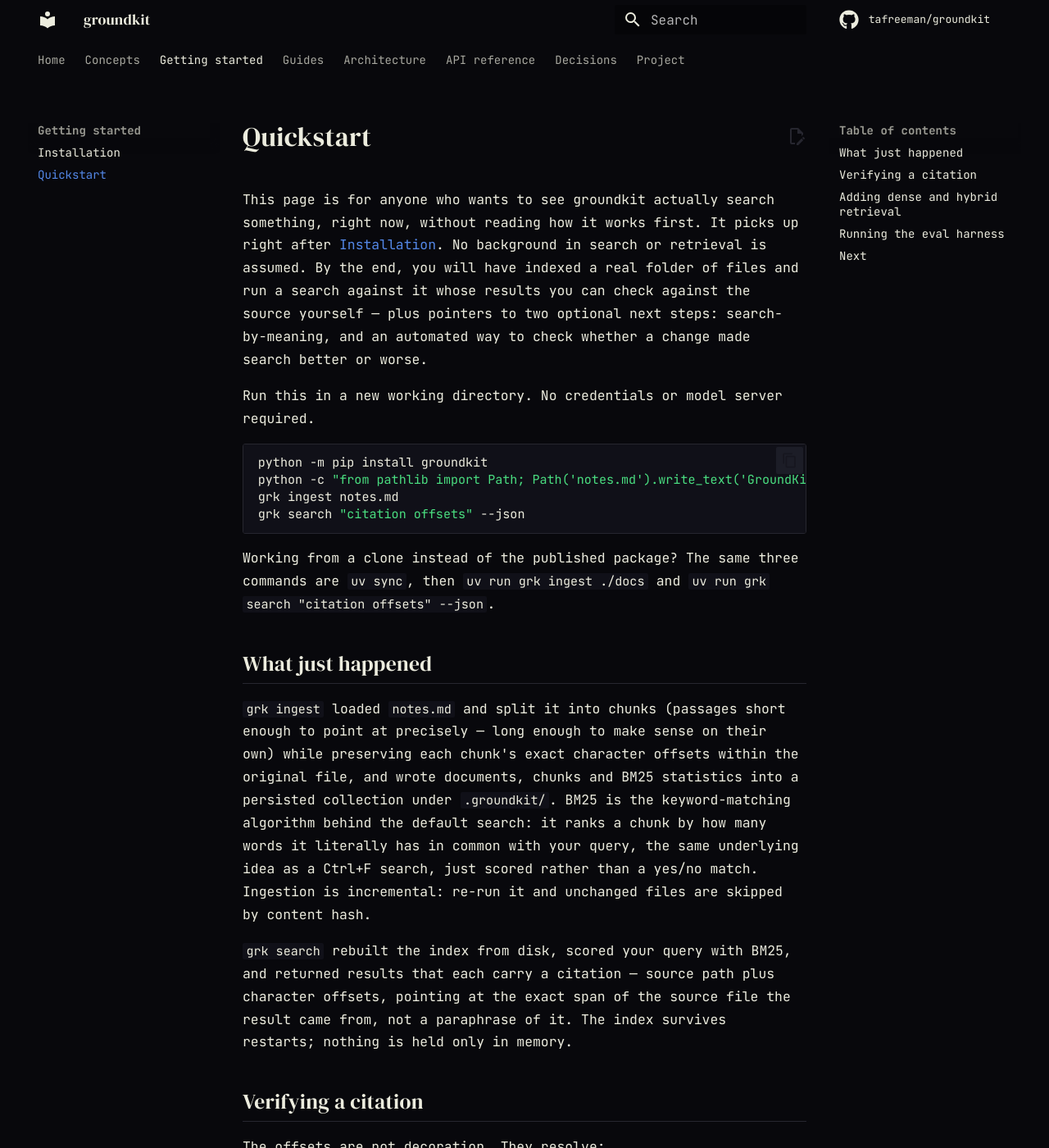
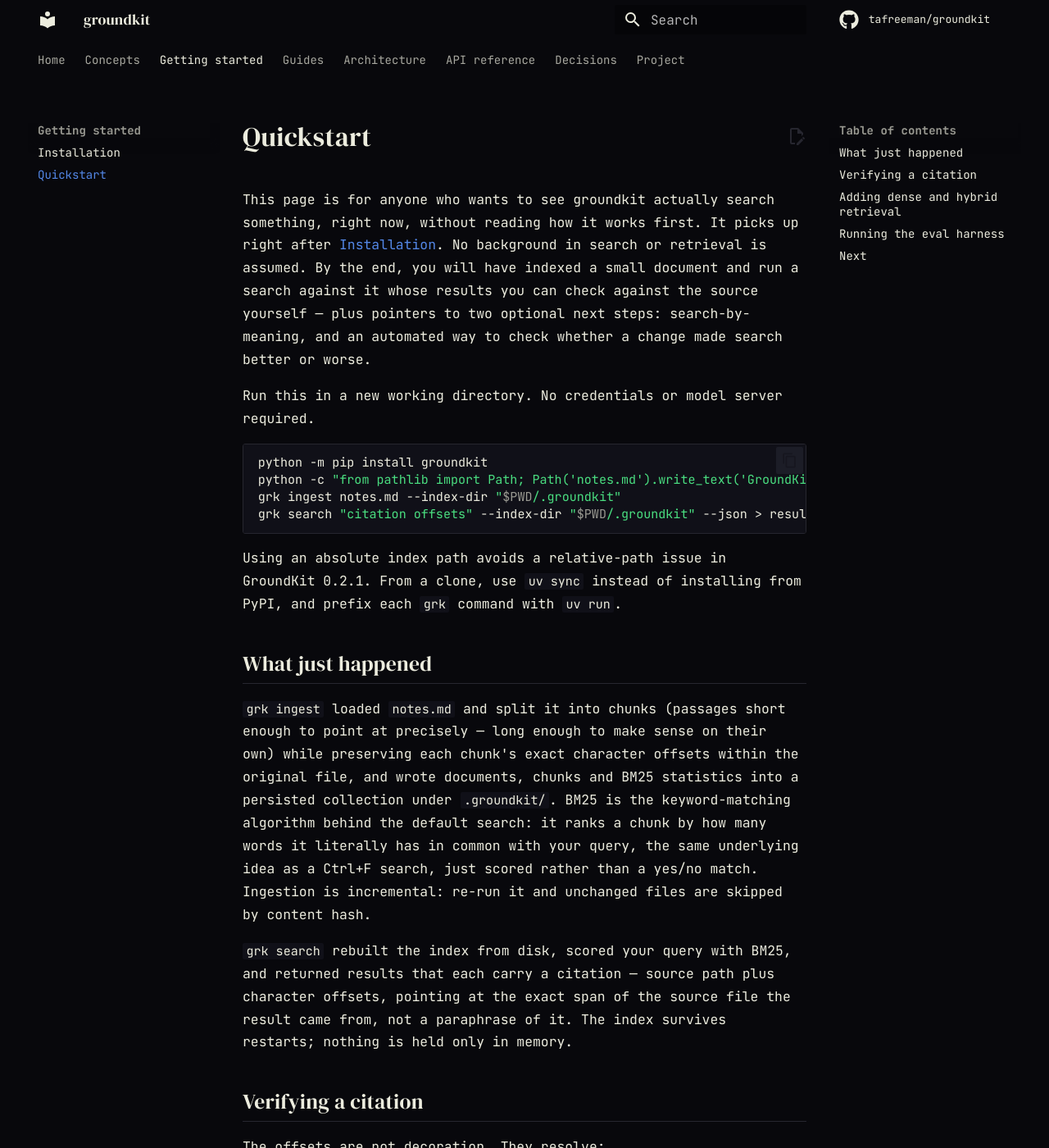
Before and after one commit to tafreeman/groundkit, an MkDocs documentation site: the page built from docs/getting-started/quickstart.md, in a window 1280 px wide and 1400 px high. Shown: the whole window at 82% size. Built offline with MkDocs 1.6.1 and Material for MkDocs 9.7.7, drawn with Linux system fonts in a browser that asks for light colours; comment, search, counter and statistics services are not loaded; some of the changed text lies outside the part shown.

Commit message:
docs: verify quickstart against published GroundKit 0.2.1

````diff
--- a/docs/getting-started/quickstart.md
+++ b/docs/getting-started/quickstart.md
@@ -3,7 +3,7 @@
 This page is for anyone who wants to see groundkit actually search something,
 right now, without reading how it works first. It picks up right after
 [Installation](installation.md). No background in search or retrieval is
-assumed. By the end, you will have indexed a real folder of files and run a
+assumed. By the end, you will have indexed a small document and run a
 search against it whose results you can check against the source yourself —
 plus pointers to two optional next steps: search-by-meaning, and an automated
 way to check whether a change made search better or worse.
@@ -13,13 +13,13 @@ Run this in a new working directory. No credentials or model server required.
 ```bash
 python -m pip install groundkit
 python -c "from pathlib import Path; Path('notes.md').write_text('GroundKit citation offsets identify exact source spans.', encoding='utf-8')"
-grk ingest notes.md
-grk search "citation offsets" --json
+grk ingest notes.md --index-dir "$PWD/.groundkit"
+grk search "citation offsets" --index-dir "$PWD/.groundkit" --json > results.json
 ```
 
-Working from a clone instead of the published package? The same three
-commands are `uv sync`, then `uv run grk ingest ./docs` and
-`uv run grk search "citation offsets" --json`.
+Using an absolute index path avoids a relative-path issue in GroundKit 0.2.1.
+From a clone, use `uv sync` instead of installing from PyPI, and prefix each
+`grk` command with `uv run`.
 
 ## What just happened
 
@@ -43,8 +43,21 @@ memory.
 The offsets are not decoration. They resolve:
 
 ```python
+import asyncio
+import json
+from pathlib import Path
+
+from groundkit.contracts import Citation
 from groundkit.retrieval import verify_citation
+
+result = json.loads(Path("results.json").read_text(encoding="utf-8"))["results"][0]
+verified = asyncio.run(
+    verify_citation(Citation(**result["citation"]), result["content"], Path.cwd())
+)
+print(verified)  # True
 ```
+
+Run this with the same Python environment and from the same directory as the quickstart.
 
 `verify_citation` re-reads the source file and confirms the cited span still
 contains what the citation claims. That is what "citations are verifiable"
````
